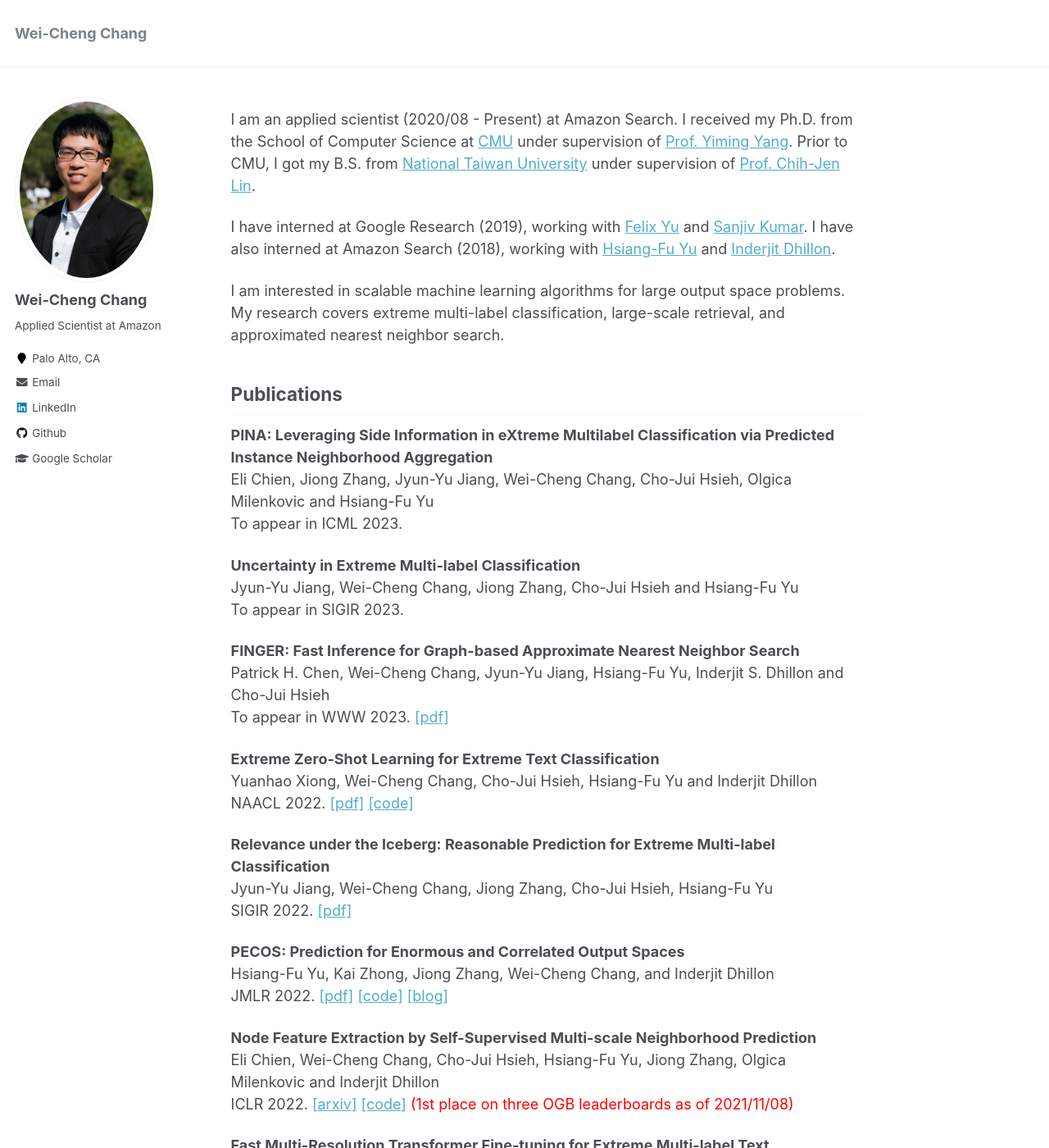
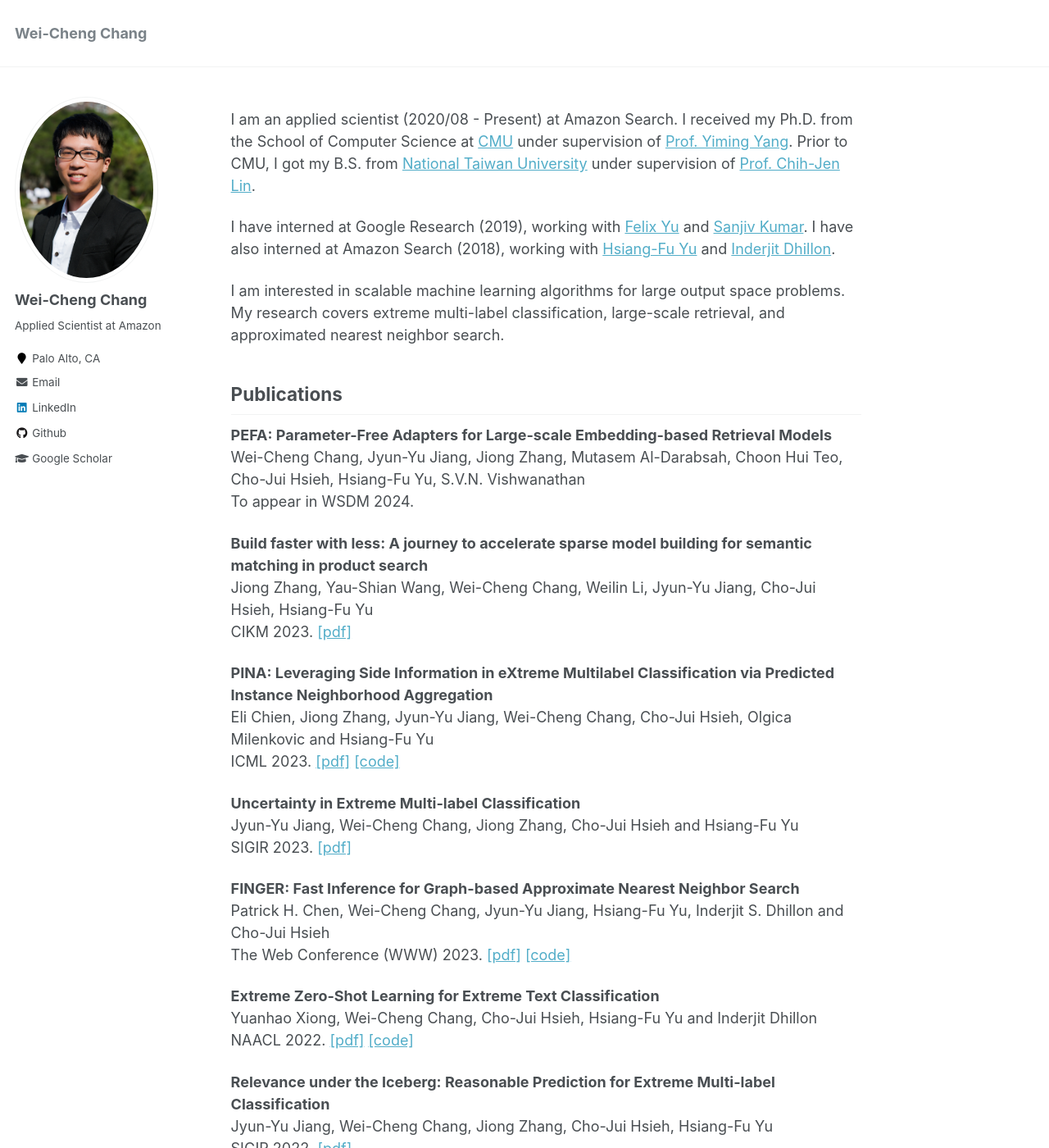
Before and after one commit to OctoberChang/OctoberChang.github.io, a Jekyll site: the page built from _pages/about.md, in a window 1280 px wide and 1400 px high. Shown: the whole window at 82% size. Built offline with Jekyll 4.4.1, drawn with Linux system fonts in a browser that asks for light colours.

Commit message:
Update Paper List in about.md

```diff
--- a/_pages/about.md
+++ b/_pages/about.md
@@ -24,18 +24,32 @@ My research covers extreme multi-label classification, large-scale retrieval, an
 
 
 ## Publications
+
+**PEFA: Parameter-Free Adapters for Large-scale Embedding-based Retrieval Models**
+<br>Wei-Cheng Chang, Jyun-Yu Jiang, Jiong Zhang, Mutasem Al-Darabsah, Choon Hui Teo, Cho-Jui Hsieh, Hsiang-Fu Yu, S.V.N. Vishwanathan
+<br> To appear in WSDM 2024.
+
+**Build faster with less: A journey to accelerate sparse model building for semantic matching in product search**
+<br>Jiong Zhang, Yau-Shian Wang, Wei-Cheng Chang, Weilin Li, Jyun-Yu Jiang, Cho-Jui Hsieh, Hsiang-Fu Yu
+<br>CIKM 2023.
+[[pdf]](https://dl.acm.org/doi/abs/10.1145/3583780.3614661)
+
 **PINA: Leveraging Side Information in eXtreme Multilabel Classification via Predicted Instance Neighborhood Aggregation**
 <br>Eli Chien, Jiong Zhang, Jyun-Yu Jiang, Wei-Cheng Chang, Cho-Jui Hsieh, Olgica Milenkovic and Hsiang-Fu Yu
-<br>To appear in ICML 2023.
+<br>ICML 2023.
+[[pdf]](https://proceedings.mlr.press/v202/chien23a/chien23a.pdf)
+[[code]](https://github.com/amzn/pecos/tree/mainline/examples/pina)
 
 **Uncertainty in Extreme Multi-label Classification**
 <br>Jyun-Yu Jiang, Wei-Cheng Chang, Jiong Zhang, Cho-Jui Hsieh and Hsiang-Fu Yu
-<br>To appear in SIGIR 2023.
+<br>SIGIR 2023.
+[[pdf]](https://dl.acm.org/doi/10.1145/3539618.3591780)
 
 **FINGER: Fast Inference for Graph-based Approximate Nearest Neighbor Search**
 <br>Patrick H. Chen, Wei-Cheng Chang, Jyun-Yu Jiang, Hsiang-Fu Yu, Inderjit S. Dhillon and Cho-Jui Hsieh
-<br>To appear in WWW 2023.
-[[pdf]](https://www.amazon.science/publications/finger-fast-inference-for-graph-based-approximate-nearest-neighbor-search)
+<br>The Web Conference (WWW) 2023.
+[[pdf]](https://dl.acm.org/doi/10.1145/3543507.3583318)
+[[code]](https://github.com/Patrick-H-Chen/FINGER)
 
 **Extreme Zero-Shot Learning for Extreme Text Classification**
 <br>Yuanhao Xiong, Wei-Cheng Chang, Cho-Jui Hsieh, Hsiang-Fu Yu and Inderjit Dhillon
```
